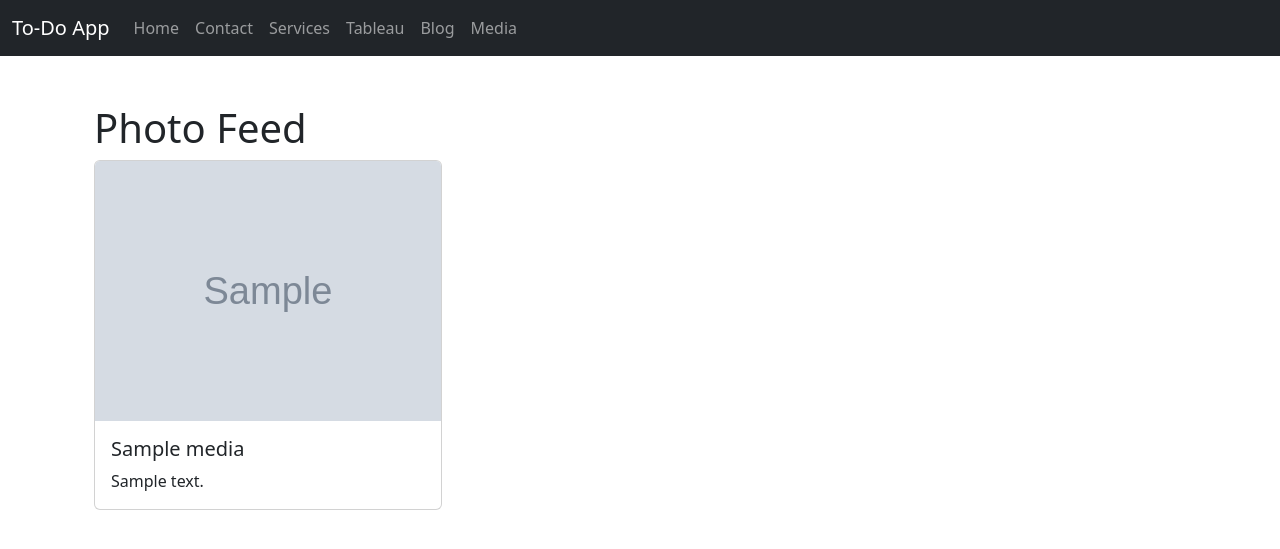
After one commit to jeremyabeard5/djangojs, a Django app: page /media/ in a window 1280 px wide. The commit adds this page. Shown: the top 549 px of the page. Run offline with Django 4.2, Linux system fonts and the light colour scheme; tables that the repository leaves empty hold one stand-in row (values such as "Sample post"); grey boxes marked "Sample" are stand-in pictures; some libraries are stand-ins or nearby versions.

Commit message:
added media feed tab, had to go public. need to update to self signed later

```diff
--- a/pyproject.toml
+++ b/pyproject.toml
@@ -5,5 +5,7 @@ description = "Add your description here"
 readme = "README.md"
 requires-python = ">=3.9"
 dependencies = [
+    "django-storages>=1.14.4",
     "django>=4.2.16",
+    "google-cloud-storage>=2.18.2",
 ]
--- a/todoproject/templates/base.html
+++ b/todoproject/templates/base.html
@@ -34,6 +34,9 @@
                     <li class="nav-item">
                         <a class="nav-link" href="{% url 'blog_list' %}">Blog</a>
                     </li>
+                    <li class="nav-item">
+                        <a class="nav-link" href="{% url 'media_feed' %}">Media</a>
+                    </li>
                 </ul>
             </div>
         </div>
--- /dev/null
+++ b/todoproject/templates/media_feed.html
@@ -0,0 +1,22 @@
+{% extends 'base.html' %}
+
+{% block title %}Media - Photo Feed{% endblock %}
+
+{% block content %}
+<div class="container mt-5">
+    <h1>Photo Feed</h1>
+    <div class="row">
+        {% for photo in photos %}
+        <div class="col-md-4 mb-4">
+            <div class="card">
+                <img src="{{ photo.image }}" class="card-img-top" alt="{{ photo.title }}">
+                <div class="card-body">
+                    <h5 class="card-title">{{ photo.title }}</h5>
+                    <p class="card-text">{{ photo.description }}</p>
+                </div>
+            </div>
+        </div>
+        {% endfor %}
+    </div>
+</div>
+{% endblock %}
--- a/todoproject/todoapp/models.py
+++ b/todoproject/todoapp/models.py
@@ -18,3 +18,12 @@ class BlogPost(models.Model):
 
     def __str__(self):
         return self.title
+
+class Media(models.Model):
+    title = models.CharField(max_length=200)  # Title of the media
+    description = models.TextField(blank=True)  # Optional description
+    image = models.URLField()  # URL of the media file in GCS
+    uploaded_at = models.DateTimeField(auto_now_add=True)  # Timestamp
+
+    def __str__(self):
+        return self.title
--- a/todoproject/todoapp/urls.py
+++ b/todoproject/todoapp/urls.py
@@ -13,4 +13,5 @@ urlpatterns = [
     path('delete_todo/<int:id>/', views.delete_todo, name='delete_todo'),
     path('blog/', views.blog_list, name='blog_list'),
     path('blog/<int:id>/', views.blog_detail, name='blog_detail'),
+    path('media/', views.media_feed, name='media_feed'),
 ]
--- a/todoproject/todoapp/views.py
+++ b/todoproject/todoapp/views.py
@@ -1,6 +1,6 @@
 from django.shortcuts import render, redirect, get_object_or_404
 from django.http import JsonResponse
-from .models import Todo, BlogPost
+from .models import Todo, BlogPost, Media
 
 # Create your views here.
 
@@ -66,3 +66,7 @@ def blog_list(request):
 def blog_detail(request, id):
     post = get_object_or_404(BlogPost, id=id)
     return render(request, 'blog_detail.html', {'post': post})
+
+def media_feed(request):
+    photos = Media.objects.all().order_by('-uploaded_at')  # Latest first
+    return render(request, 'media_feed.html', {'photos': photos})
```
Also changed, not shown: todoproject/gcs/djangojs-443407-889538a78524.json (added, +13 -0 lines), todoproject/todoapp/admin.py (+6 -1 lines), todoproject/todoproject/settings.py (+13 -0 lines), todoproject/todoapp/migrations/0004_media.py (added), 1 other file.
